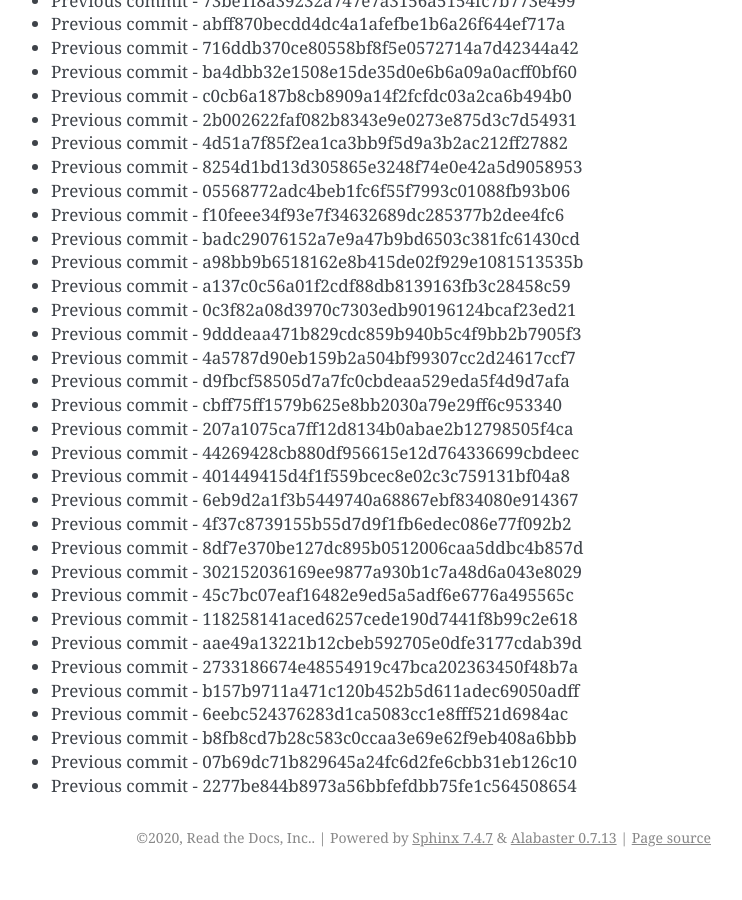
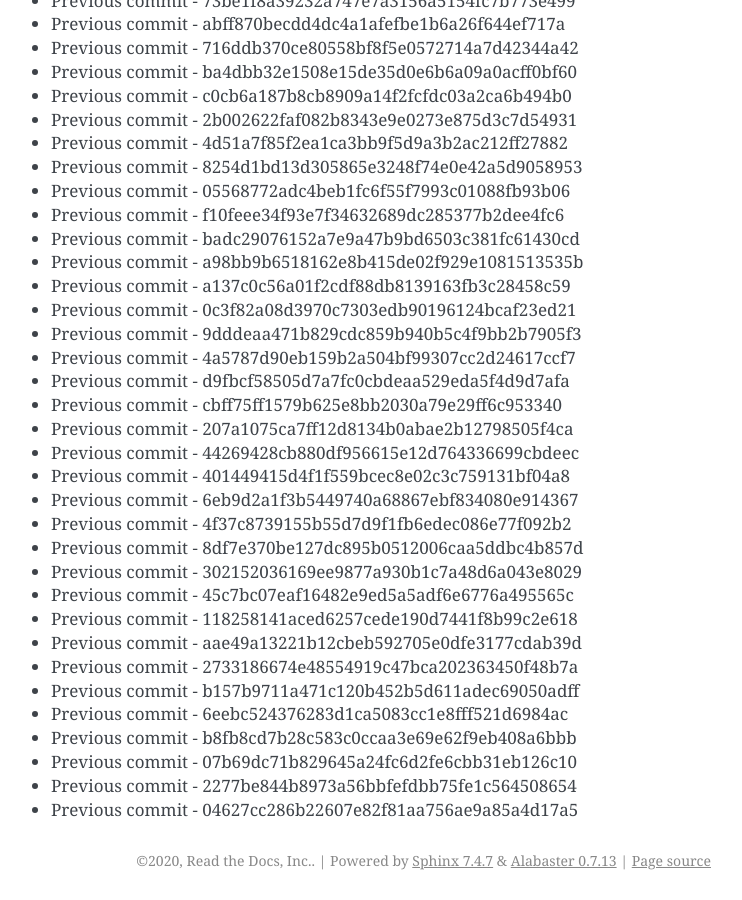
Before and after one commit to readthedocs/rtd-git-stresstest, a Sphinx documentation site: the page built from docs/updates.rst, in a window 1280 px wide and 900 px high, scrolled down 104100 px. Shown: the whole window, without its empty margins (399-1141 px from the left). Built offline with Sphinx 7.4.7, drawn with Linux system fonts in a browser that asks for light colours; before the commit the page ends 104977 px from its top, so only the background shows below that.

Commit message:
Generating commit from previous: 04627cc286b22607e82f81aa756ae9a85a4d17a5

```diff
--- a/docs/updates.rst
+++ b/docs/updates.rst
@@ -4406,3 +4406,4 @@ It can be tested for any performance characteristics.
 * Previous commit - b8fb8cd7b28c583c0ccaa3e69e62f9eb408a6bbb
 * Previous commit - 07b69dc71b829645a24fc6d2fe6cbb31eb126c10
 * Previous commit - 2277be844b8973a56bbfefdbb75fe1c564508654
+* Previous commit - 04627cc286b22607e82f81aa756ae9a85a4d17a5
```
